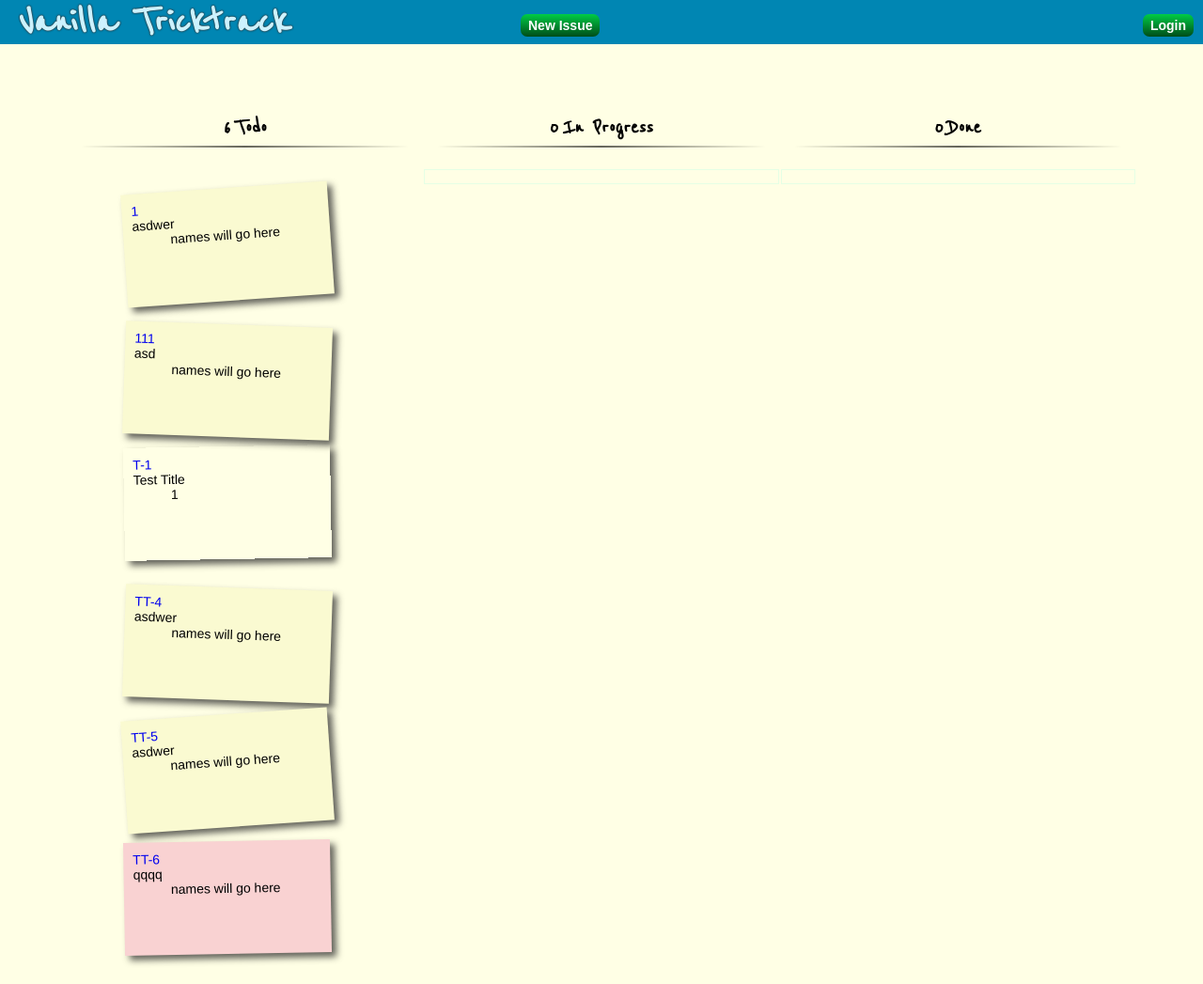
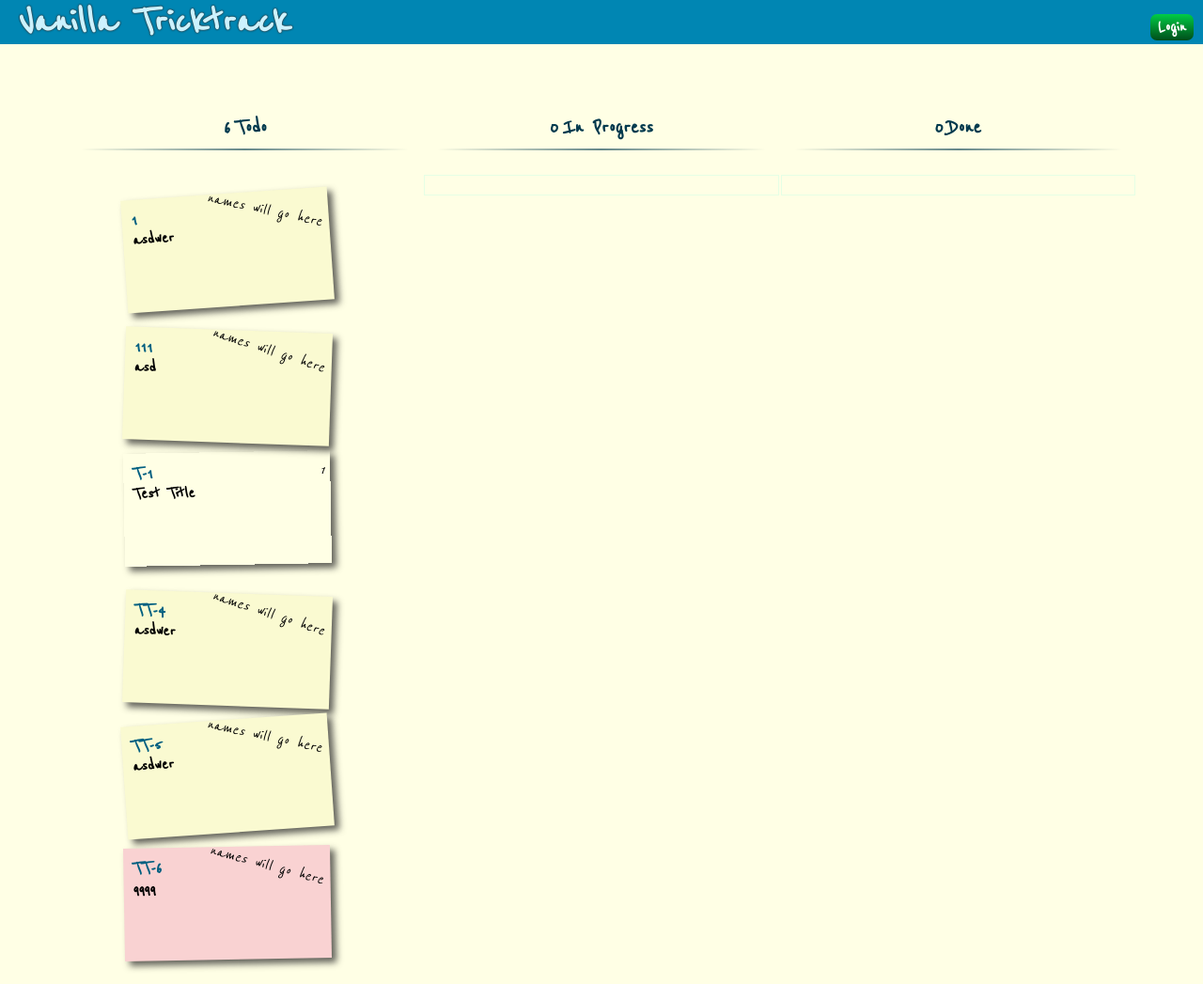
Before and after one commit to bineh/tricktrack2, a PHP site: page / in a window 1280 px wide. Shown: the whole page at 94% size. Run offline with PHP 8.4, Linux system fonts and the light colour scheme; data comes from the database, SQL or seed files in the repository; data that the repository does not hold is empty; some libraries are stand-ins or nearby versions.

Commit message:
worked on design of issues. refactoring. new form for updating issues.

```diff
--- a/tricktrackv2/css/style.css
+++ b/tricktrackv2/css/style.css
@@ -1,6 +1,6 @@
 * {
-	font-family: Arial,Helvetica Neue,Helvetica,sans-serif;
-	font-size: 14px;
+	font-family: "Reenie Beanie",Arial,Helvetica Neue,Helvetica,sans-serif;
+	font-size: 20px;
 }
 
 body {
@@ -37,6 +37,15 @@ ul > li {
 
 a {
 	text-decoration: none;
+	color: #005f80;
+	font-weight: bold;
+	font-family: "Reenie Beanie";
+	font-size: 22px;
+}
+
+.memostyle {
+	font-family: "Reenie Beanie";
+	color: red;
 }
 
 #search {
@@ -58,9 +67,10 @@ footer {
 .form {
 	position:relative;
 	margin: 0 auto;
-	width: 35em;
+	width: 100%;
+	max-width: 500px;
 	border-radius: 4px;
-	top: -10px;
+	top: 50px;
 	background-color: white;
 	border: 1px solid #D2D2D7;
 	border-radius: 4px;
@@ -100,28 +110,20 @@ input{
 	border-radius: 4px;
 }
 
-.form-row:nth-child(even) .high {
-	background-color: #f9d2d2;
-	border-radius: 4px;
-}
-
-.form-row:nth-child(even) .medium {
-	background-color: #fafad1;
-	border-radius: 4px;
-}
-.form-row:nth-child(even) .low {
-	background-color: #c2f0c2;
-	border-radius: 4px;
-}
 .form-row label{
 	max-width: 150px;
 	width: 100%;
 	display:inline-block;
 /*	float:left;*/
 	padding:3px;
+	font-weight:bold;
 }
 
 .inputform { max-width: 300px; width:100%;}
+
+.inputform_select {
+	max-width: 100px; width:100%
+}
 
 input:invalid { box-shadow: none; }
 
@@ -165,16 +167,12 @@ button.submit { float: right; }
 #add_issue{
 	margin-left:150px;
 	margin-top:15px;
+	display:none;
 }
 
 
 #table {
 	display:table;
-	/*position: relative;
-	top:100px;
-	left:0px;
-	width:100%;
-	border:1px solid black;*/
 }
 .column {
 	display: inline-block;
@@ -201,10 +199,9 @@ table, th, td {
 }
 
 .th_line {
-	color: red;
 	border: 0;
 	height: 2px;
-	background-image: linear-gradient(to right, rgba(0, 0, 0, 0), rgba(0, 0, 0, 0.6), rgba(0, 0, 0, 0));
+	background-image: linear-gradient(to right, rgba(0, 0, 0, 0), rgba(0, 57, 77, 0.6), rgba(0, 0, 0, 0));
 }
 
 td {
@@ -216,6 +213,7 @@ th {
 	padding: 15px;
 	font-family: "Reenie Beanie";
 	font-size: 25px;
+	color: #00394d;
 }
 
 .number {
@@ -223,17 +221,6 @@ th {
 	font-family: "Reenie Beanie";
 	font-size: 25px;
 }
-
-/*li > a {
-  text-decoration: none;
-  color: #000;
-  margin: 10px;
-  width: 150px;
-  border: 3px dashed #999;
-  background: #eee;
-  padding: 10px;
-  display: block;
-}*/
 
 #bin_progress li, #bin_done li, #bin_todo li  {
   text-decoration: none;
@@ -279,7 +266,7 @@ ul li:nth-child(3n) {
 	box-shadow: 5px 5px 7px rgba(33, 33, 33, 0.7);
 	z-index:5;
 }
-/*TEST:...................................*/
+/*TEST bins where i can drop the issues*/
 #bin, #bin_progress, #bin_done {
   //height: 250px;
   //width: 166px;
@@ -295,12 +282,64 @@ ul li:nth-child(3n) {
 .low {background: #c2f0c2;}
 
 /*TICKETS*/
+.issue_outerdiv {
+	width:200px;
+}
 
 .ticket_uname {
-	position:relative;
-	left: 40px;
+	display:inline-block;
+	position:absolute;
+	font-family:"Reenie Beanie";
+	font-size: 20px;
+	right:5px;
+	  -o-transform:rotate(16deg);
+  -webkit-transform:rotate(16deg);
+  -moz-transform:rotate(16deg);
+  font-style: italic;
 }
 
 .issue_title {
     margin: 0 auto;
+ 	font-family:"Reenie Beanie";
+ 	font-size: 20px;
+ 	font-weight: bold;
 }
+
+/*specials for update issue forms*/
+.update_form {
+	position:relative;
+	margin: 0 auto;
+	width: 30em;
+	border-radius: 4px;
+	top: 50px;
+	background-color: white;
+	border: 1px solid #D2D2D7;
+	border-radius: 4px;
+	padding: 5px 5px;
+	margin-top: 20px;
+	z-index: 10;
+}
+
+.form-row-update {
+	padding:15px;
+}
+
+.form-row-update label{
+	max-width: 120px;
+	width: 100%;
+	display:inline-block;
+	padding:3px;
+	font-weight:bold;
+}
+
+.updateform_high {
+	background-color: #F9D2D2;
+}
+
+.updateform_medium {
+	background-color: #FAFAD1;
+}
+
+.updateform_low {
+	background-color: #C2F0C2;
+}
--- a/tricktrackv2/js/ajax.js
+++ b/tricktrackv2/js/ajax.js
@@ -21,6 +21,7 @@ function login() {
 				document.getElementById("container").style.display = "none";
 				document.getElementById("login").style.display = "none";
 				document.getElementById("logout").style.display = "inline";
+				document.getElementById("add_issue").style.display = "inline";
 			}
 		}
 	}
@@ -57,6 +58,7 @@ function registerUser(){
 					document.getElementById("container").style.display = "none";
 					document.getElementById("login").style.display = "none";
 					document.getElementById("logout").style.display = "inline";
+					document.getElementById("add_issue").style.display = "inline";
 					break;
 				default:
 					alert("something went wrong: "+xmlhttp.responseText);
@@ -153,6 +155,14 @@ function showIssueDetails(issue_id){
 		if(xmlhttp.readyState === 4 && xmlhttp.status === 200) {
 				//alert(xmlhttp.responseText);
 			var issue = JSON.parse(xmlhttp.responseText);
+
+			//var el = document.getElementById("updateissueform");
+
+			//el.style.display = "block";
+			//alert(el.style.display);
+			//document.getElementById("updateissueform").style.transform = "scale(3.15)";
+
+
 			openForm("updateissueform");
 			document.getElementById("hidden_id").value = issue_id;
 			document.getElementById("title_update").innerHTML = issue.title;
@@ -178,6 +188,10 @@ function showIssueDetails(issue_id){
 			document.getElementById("priority_update").selectedIndex = indexPrio;
 			var indexCat = categoryArray.indexOf(issue.category);
 			document.getElementById("category_update").selectedIndex = indexCat;
+
+
+			document.getElementById("updateissueform").className = "form updateform_"+issue.priority;
+
 		}
 	}
 }
@@ -204,7 +218,8 @@ function getIssuesByState(state){
 				for (var i = 0; i < result.length; i++){
 
 					var li = document.createElement("li");
-					var div = document.createElement("div");
+					var outerdiv = document.createElement("div");
+					var spanid = document.createElement("span");
 					var divtitle = document.createElement("div");
 					var a = document.createElement("a");
 					var textnode = document.createTextNode(result[i]._id);
@@ -216,18 +231,23 @@ function getIssuesByState(state){
 					var span = document.createElement("span");
 
 					li.setAttribute("class", result[i].priority);
+					divtitle.setAttribute("class", "issue_title");
 
 					span.setAttribute("class", "ticket_uname");
 					a.setAttribute("onclick", "showIssueDetails('"+result[i]._id+"')");
 
+					outerdiv.setAttribute("class", "issue_outerdiv");
+
 					divtitle.appendChild(texttitle);
 					span.appendChild(textuname);
 					a.appendChild(textnode);
-					div.appendChild(a);
+					spanid.appendChild(a);
 					//div.appendChild(span);
-					li.appendChild(div);
-					li.appendChild(divtitle);
-					li.appendChild(span);
+					li.appendChild(outerdiv);
+					outerdiv.appendChild(spanid);
+					outerdiv.appendChild(span);
+					outerdiv.appendChild(divtitle);
+
 					list.appendChild(li);
 
 					if (state !== "done"){
--- a/tricktrackv2/js/tricktrack.js
+++ b/tricktrackv2/js/tricktrack.js
@@ -9,7 +9,6 @@ window.addEventListener("load", function(){
 document.getElementById("login").addEventListener("click", function(){openForm("loginform")});
 document.getElementById("logout").addEventListener("click", logout);
 document.getElementById("register").addEventListener("click", function(){openForm("registerform")});
-//document.getElementById("add_issue").addEventListener("click", function(){openForm("createissueform")});
 document.getElementById("add_issue").addEventListener("click", openNewIssueForm);
 
 document.getElementById("sendloginform").addEventListener("click", login);
@@ -27,6 +26,7 @@ for (var i = 0; i < cancelbuttons.length; i++) {
 if(localStorage.getItem("username") != null){
 	document.getElementById("login").style.display = "none";
 	document.getElementById("logout").style.display = "inline";
+	document.getElementById("add_issue").style.display = "inline";
 }
 
 
@@ -86,6 +86,7 @@ function openForm(formId){
 	for (var i = 0; i < forms.length; i++) {
 		forms[i].style.display = "none";
 	}
+	document.getElementById("updateissueform").style.display = "none";
 
 	document.getElementById("container").style.display = "block";
 	document.getElementById(formId).style.display = "block";
@@ -106,6 +107,7 @@ function logout(){
 	localStorage.clear();
 	document.getElementById("login").style.display = "inline";
 	document.getElementById("logout").style.display = "none";
+	document.getElementById("add_issue").style.display = "none";
 }
 
 function updateItemsCount(newstatus, oldstatus) {
```
Also changed, not shown: tricktrackv2/index.html (+12 -12 lines).
